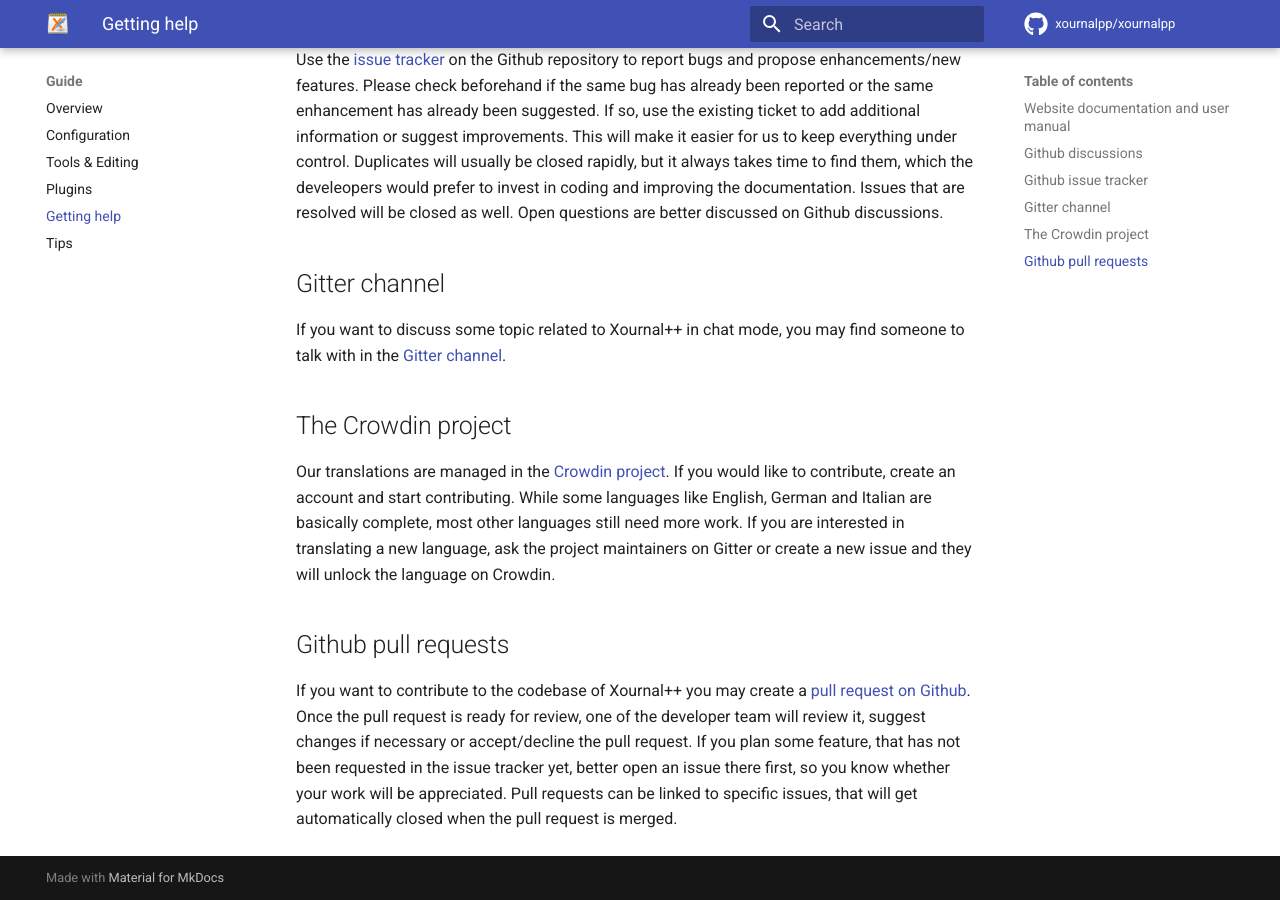
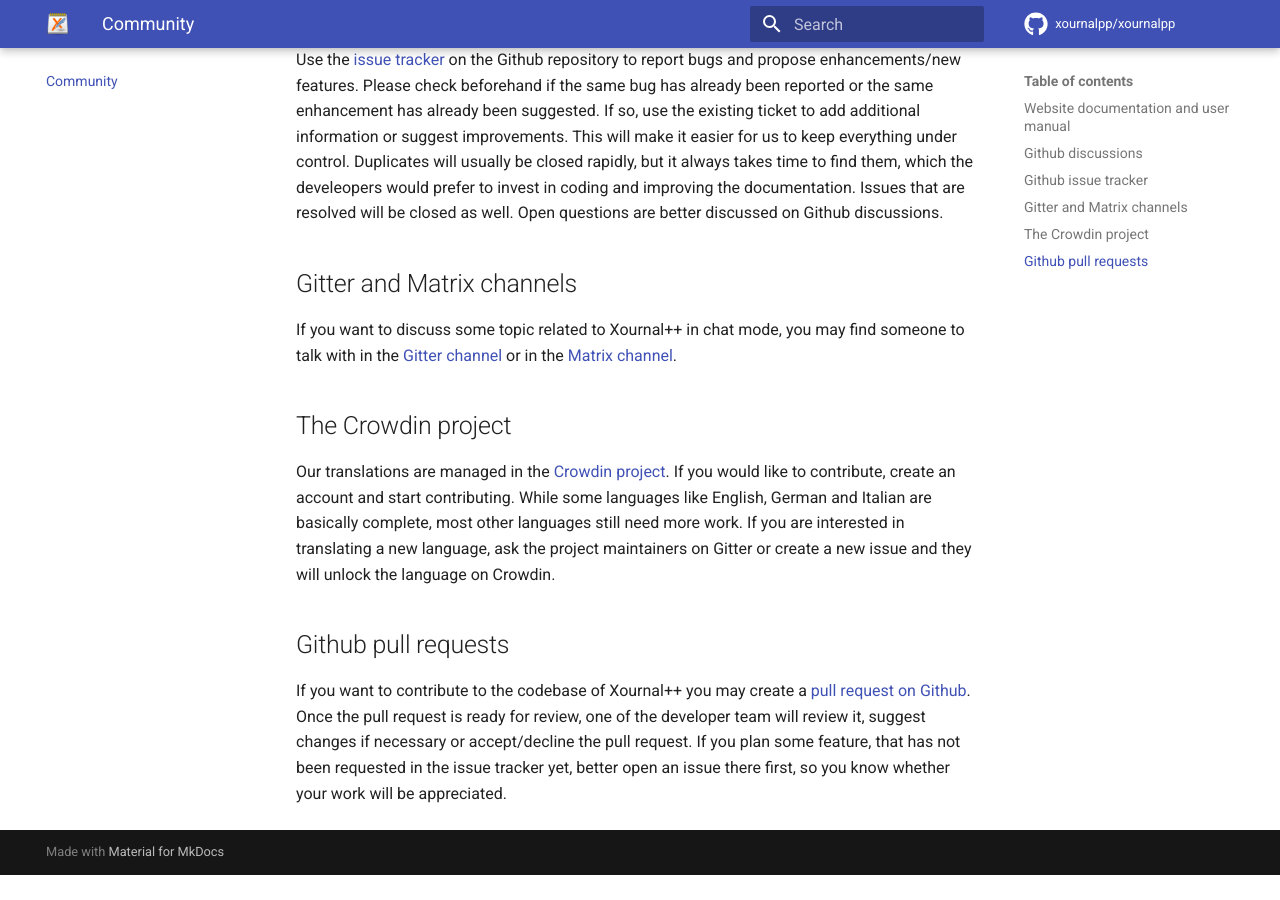
Before and after one commit to xournalpp/xournalpp.github.io, an MkDocs documentation site: the page built from docs/community.md, in a window 1280 px wide and 900 px high, scrolled down 836 px. Built offline with MkDocs 1.6.1 and Material for MkDocs 9.7.7, drawn with Linux system fonts in a browser that asks for light colours; comment, search, counter and statistics services are not loaded; the version menu is left out; after the commit the page ends 1711 px from its top, so only the background shows below that.

Commit message:
make community toplevel

```diff
--- a/docs/guide/help.md
+++ b/docs/community.md
@@ -27,9 +27,9 @@ Please check beforehand if the same bug has already been reported or the same en
 This will make it easier for us to keep everything under control. Duplicates will usually be closed rapidly, but it always takes time to find them, which the develeopers
 would prefer to invest in coding and improving the documentation. Issues that are resolved will be closed as well. Open questions are better discussed on Github discussions.
 
-## Gitter channel
+## Gitter and Matrix channels
 
-If you want to discuss some topic related to Xournal++ in chat mode, you may find someone to talk with in the [Gitter channel](https://gitter.im/xournalpp/xournalpp).
+If you want to discuss some topic related to Xournal++ in chat mode, you may find someone to talk with in the [Gitter channel](https://gitter.im/xournalpp/xournalpp) or in the [Matrix channel](https://matrix.to/#/#xournalpp-xournalpp:matrix.org).
 
 ## The Crowdin project
 
@@ -41,5 +41,4 @@ ask the project maintainers on Gitter or create a new issue and they will unlock
 
 If you want to contribute to the codebase of Xournal++ you may create a [pull request on Github](https://github.com/xournalpp/xournalpp/pulls). Once the pull request is
 ready for review, one of the developer team will review it, suggest changes if necessary or accept/decline the pull request. If you plan some feature, that has not been
-requested in the issue tracker yet, better open an issue there first, so you know whether your work will be appreciated. Pull requests can be linked to specific issues,
-that will get automatically closed when the pull request is merged.
+requested in the issue tracker yet, better open an issue there first, so you know whether your work will be appreciated.
--- a/mkdocs.yml
+++ b/mkdocs.yml
@@ -11,8 +11,8 @@ nav:
       - Configuration: guide/config.md
       - Tools & Editing: guide/tools.md
       - Plugins: guide/plugins.md
-      - Getting help: guide/help.md
       - Tips: guide/tips.md
+  - Community: community.md
   - "Report a bug": https://github.com/xournalpp/xournalpp/issues
 
 #Theme config
```
